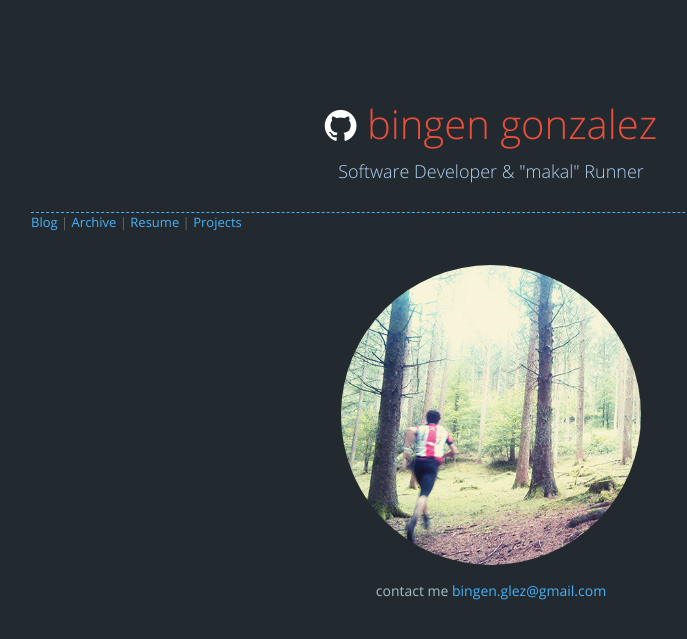
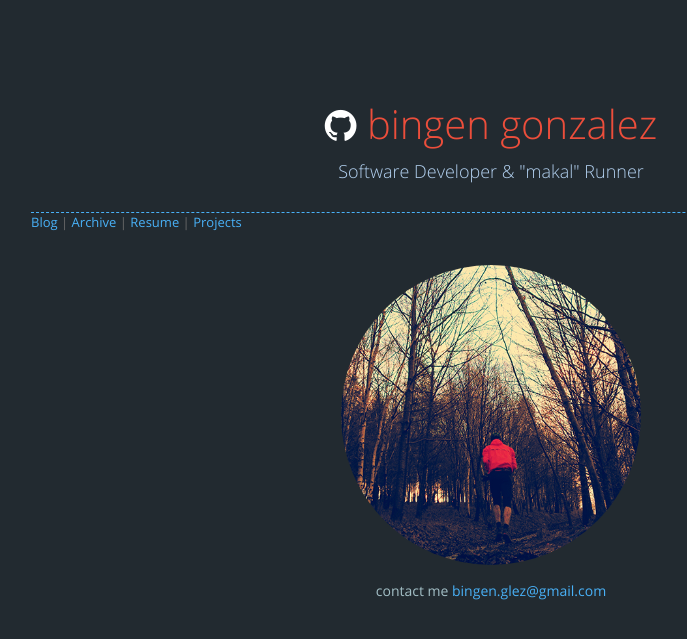
Before and after one commit to Bingentzio/bingentzio.github.io, a Jekyll site: the page built from index.html, in a window 1280 px wide. Shown: the top 639 px of the page, without its empty margins (149-836 px from the left). Built offline with Jekyll 4.4.1, drawn with Linux system fonts in a browser that asks for light colours; nearby versions of some CDN libraries; comment, search, counter and statistics services are not loaded.

Commit message:
argazkia aldatu

```diff
--- a/_config.yml
+++ b/_config.yml
@@ -14,7 +14,7 @@ twitter: ""  #Add your twitter url here.
 
 #disqus comment
 disqus:
-    shortname: "" #replace with your disqus comment short name
+    shortname: "bingentzio" #replace with your disqus comment short name
 
 #google analytics
 google:
--- a/index.html
+++ b/index.html
@@ -4,6 +4,6 @@ layout: welcome
 ---
 
  <div class="text-center">
-  <img class="circular" src="/images/local/azala2.jpg" >
+  <img class="circular" src="/images/local/azala.jpg" >
   <p>contact me <a href="mailto:bingen.glez@gmail.com">bingen.glez@gmail.com</a></p>
 </div>
```
